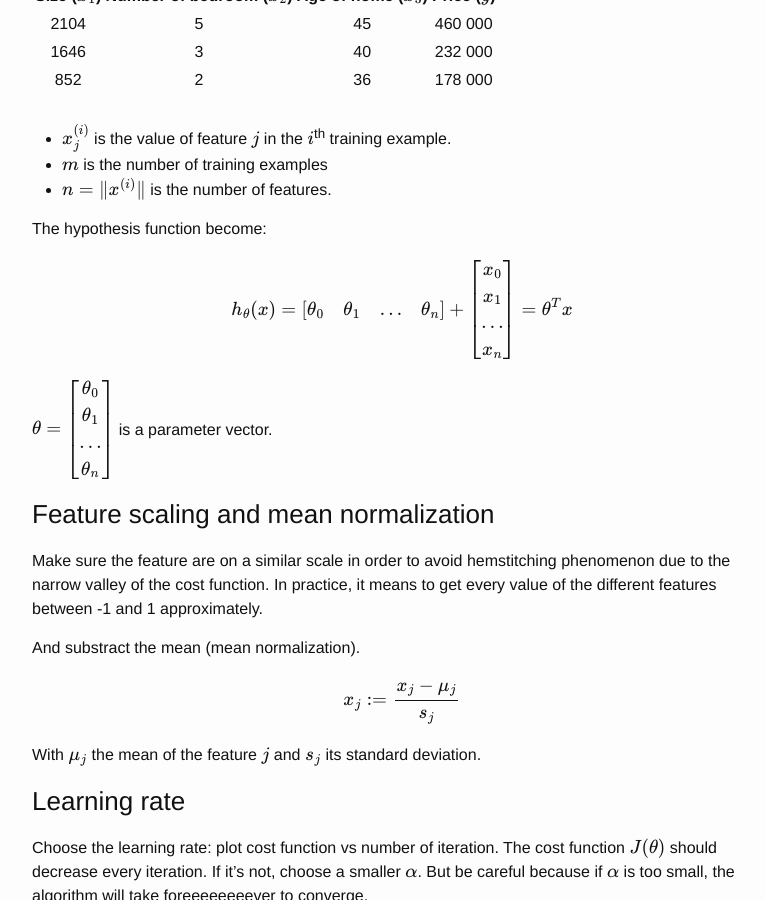
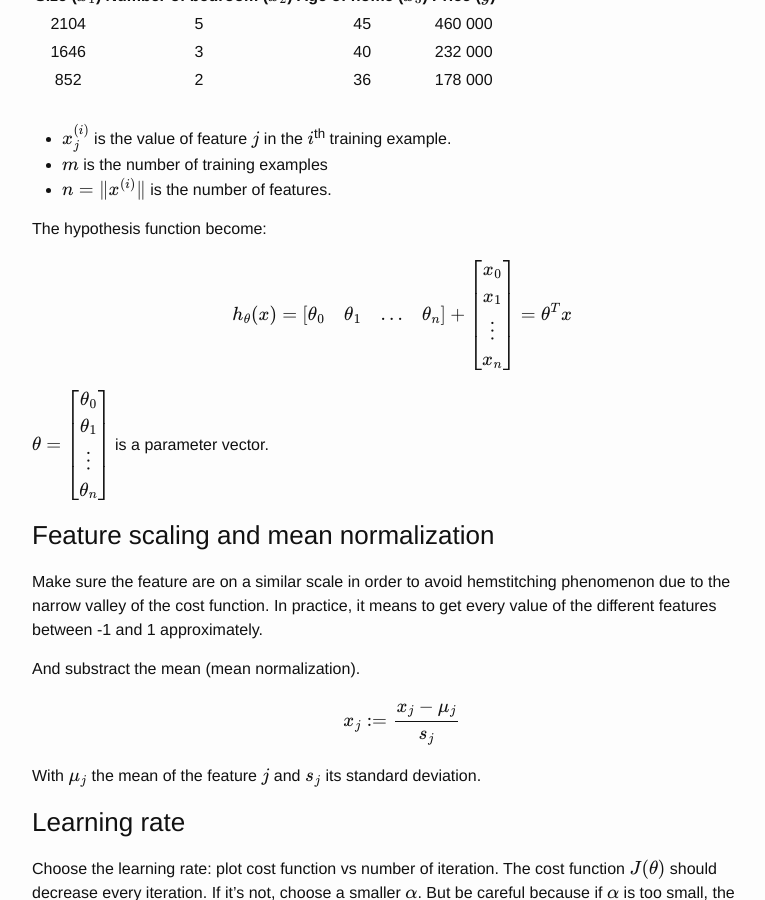
Before and after one commit to seiteta/seiteta.github.io_old, a Jekyll site: the page built from _posts/2014-12-04-machine-learning-notes.md, in a window 1280 px wide and 900 px high, scrolled down 2447 px. Shown: the whole window, without its empty margins (238-1003 px from the left). Built offline with Jekyll 4.4.1, drawn with Linux system fonts in a browser that asks for light colours; formulas are drawn with MathJax 3.

Commit message:
Update 2014-12-04-machine-learning-notes.md

```diff
--- a/_posts/2014-12-04-machine-learning-notes.md
+++ b/_posts/2014-12-04-machine-learning-notes.md
@@ -86,9 +86,9 @@ Size ($$x_1$$)|Number of bedroom ($$x_2$$)|Age of home ($$x_3$$)|Price ($$y$$)
 
 The hypothesis function become:
 
-$$h_\theta (x) = \begin{bmatrix} \theta_0 &\theta_1 & ... & \theta_n \end{bmatrix} + \begin{bmatrix} x_0 \\ x_1 \\ ... \\ x_n\end{bmatrix} = \theta^T x$$
+$$h_\theta (x) = \begin{bmatrix} \theta_0 &\theta_1 & ... & \theta_n \end{bmatrix} + \begin{bmatrix} x_0 \\ x_1 \\ \vdots \\ x_n\end{bmatrix} = \theta^T x$$
 
-$$\theta = \begin{bmatrix} \theta_0 \\ \theta_1 \\ ... \\ \theta_n \end{bmatrix}$$ is a parameter vector.
+$$\theta = \begin{bmatrix} \theta_0 \\ \theta_1 \\ \vdots \\ \theta_n \end{bmatrix}$$ is a parameter vector.
 
 ### Feature scaling and mean normalization
 Make sure the feature are on a similar scale in order to avoid hemstitching phenomenon due to the narrow valley of the cost function. In practice, it means to get every value of the different features between -1 and 1 approximately.
```
